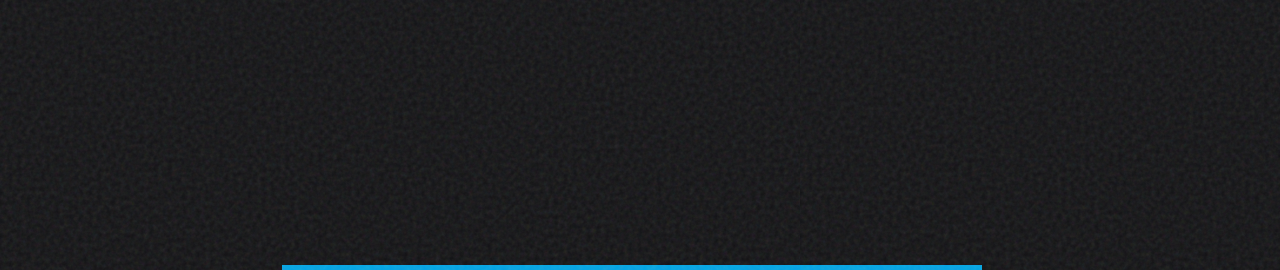
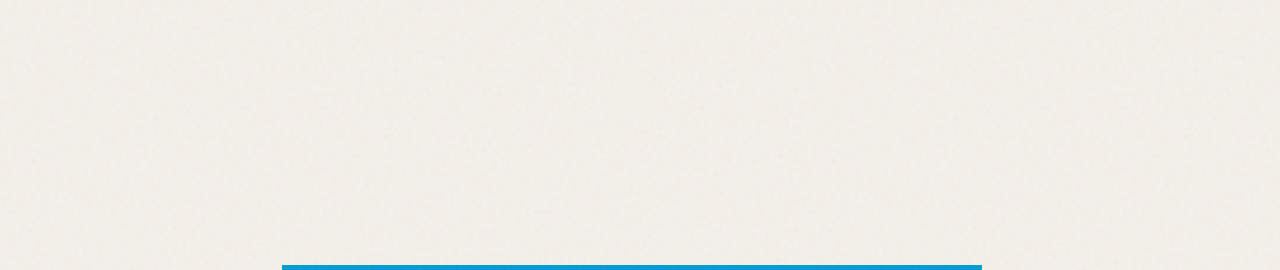
Before and after one commit to Neirpy/charly-radio, a website built with Vite: page index.html in a window 1280 px wide. Shown: the top 270 px of the page. Built offline with nearby package versions, Linux system fonts and the dark colour scheme.

Commit message:
fix: correct style and scroll
Correction of the style to force the white style and correct the auto-scroll

```diff
--- a/src/main.js
+++ b/src/main.js
@@ -2,6 +2,7 @@ import playlist from '../playlist_radio.json';
 
 let player;
 let syncInterval;
+let currentActiveId = null;
 
 // Initialisation de l'API YouTube
 window.onYouTubeIframeAPIReady = function() {
@@ -69,6 +70,9 @@ function renderPlanning() {
 }
 
 function updatePlanningActive(activeId) {
+    if (activeId === currentActiveId) return;
+    currentActiveId = activeId;
+
     // Retirer la classe active de tous les items
     document.querySelectorAll('.planning-item').forEach(item => {
         item.classList.remove('active');
--- a/src/style.css
+++ b/src/style.css
@@ -14,16 +14,7 @@
     --shadow-intensity: rgba(0,0,0,0.1);
 }
 
-@media (prefers-color-scheme: dark) {
-    :root {
-        /* Thème SOMBRE */
-        --bg-paper: #121214;
-        --text-ink: #f4f1ea;
-        --item-bg: #1c1c1e;
-        --noise-opacity: 0.12;
-        --shadow-intensity: rgba(0,0,0,0.5);
-    }
-}
+
 
 body {
     margin: 0;
@@ -70,11 +61,9 @@ body::before {
     transition: all 0.3s ease;
 }
 
-/* Mode sombre spécifique pour l'effet Risograph (mix-blend-mode peut varier) */
-@media (prefers-color-scheme: light) {
-    #ecran-accueil, #lecteur-container {
-        mix-blend-mode: multiply;
-    }
+/* Effet Risograph (mix-blend-mode) */
+#ecran-accueil, #lecteur-container {
+    mix-blend-mode: multiply;
 }
 
 h1, h2 {
```
Also changed, not shown: 1 other file.
